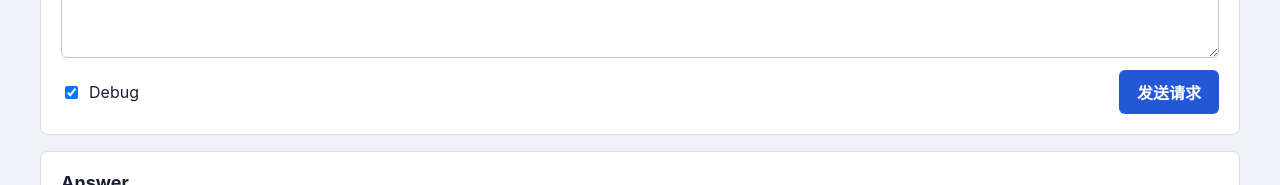
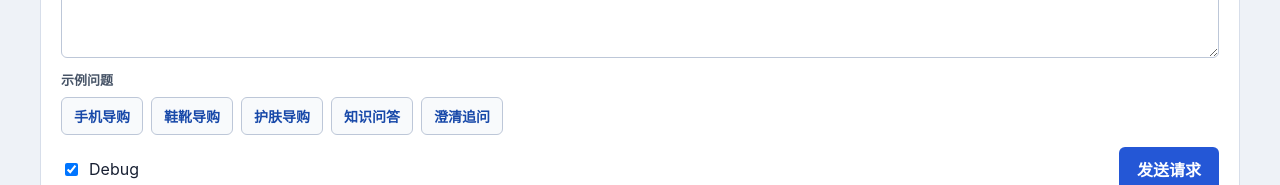
Before and after one commit to Tao-zzz08/SmartBuyAgent, a React (Vite) app in the folder frontend/: page / in a window 1280 px wide. Shown: the part 232-417 px from the top of the page. Built offline with nearby package versions, Linux system fonts and the light colour scheme; no server answers.

Commit message:
feat(frontend): improve web debug examples and trace summary

```diff
--- a/frontend/src/App.css
+++ b/frontend/src/App.css
@@ -54,6 +54,37 @@ a {
   gap: 12px;
 }
 
+.example-query-group {
+  display: grid;
+  gap: 8px;
+}
+
+.example-title {
+  margin: 0;
+  color: #475467;
+  font-size: 13px;
+  font-weight: 700;
+}
+
+.example-list {
+  display: flex;
+  gap: 8px;
+  flex-wrap: wrap;
+}
+
+.example-button {
+  border: 1px solid #bdc7d8;
+  background: #f8fafc;
+  color: #1849a9;
+  font-size: 14px;
+  font-weight: 700;
+  padding: 8px 12px;
+}
+
+.example-button:hover {
+  background: #eef4ff;
+}
+
 .field-label {
   font-weight: 700;
 }
@@ -103,6 +134,12 @@ button:disabled {
 .error-message {
   margin: 14px 0 0;
   color: #b42318;
+  font-weight: 700;
+}
+
+.request-status {
+  margin: 14px 0 0;
+  color: #475467;
   font-weight: 700;
 }
 
@@ -200,6 +237,17 @@ button:disabled {
   font-size: 13px;
 }
 
+.trace-item {
+  display: grid;
+  gap: 8px;
+}
+
+.trace-summary {
+  margin: 0;
+  color: #344054;
+  font-weight: 700;
+}
+
 pre {
   margin: 0;
   overflow-x: auto;
--- a/frontend/src/App.tsx
+++ b/frontend/src/App.tsx
@@ -3,12 +3,40 @@ import { useState, type FormEvent } from "react";
 import { sendChatMessage, type ChatResponse } from "./api/chat";
 import { AnswerPanel } from "./components/AnswerPanel";
 import { CitationList } from "./components/CitationList";
+import { ExampleQueries, type ExampleQuery } from "./components/ExampleQueries";
 import { ProductCardList } from "./components/ProductCardList";
 import { RawJsonPanel } from "./components/RawJsonPanel";
 import { TracePanel } from "./components/TracePanel";
 import "./App.css";
 
 const DEFAULT_QUERY = "预算3000，推荐一款拍照好的手机";
+const EXAMPLE_QUERIES: ExampleQuery[] = [
+  {
+    label: "手机导购",
+    query: "预算3000，推荐一款拍照好的手机",
+    description: "触发商品召回和知识 citation",
+  },
+  {
+    label: "鞋靴导购",
+    query: "500以内，想买一双通勤防滑的鞋",
+    description: "测试鞋靴品类和预算过滤",
+  },
+  {
+    label: "护肤导购",
+    query: "敏感肌用什么保湿修护面霜，预算300以内",
+    description: "测试护肤品类和偏好解析",
+  },
+  {
+    label: "知识问答",
+    query: "为什么手机拍照不能只看像素",
+    description: "只触发知识文档 citation 召回",
+  },
+  {
+    label: "澄清追问",
+    query: "推荐一下",
+    description: "测试缺少品类时的澄清链路",
+  },
+];
 
 function App() {
   const [query, setQuery] = useState(DEFAULT_QUERY);
@@ -16,6 +44,11 @@ function App() {
   const [response, setResponse] = useState<ChatResponse | null>(null);
   const [error, setError] = useState<string | null>(null);
   const [loading, setLoading] = useState(false);
+
+  const handleExampleSelect = (exampleQuery: string) => {
+    setQuery(exampleQuery);
+    setError(null);
+  };
 
   const handleSubmit = async (event: FormEvent<HTMLFormElement>) => {
     event.preventDefault();
@@ -51,6 +84,10 @@ function App() {
               onChange={(event) => setQuery(event.target.value)}
               rows={5}
             />
+            <ExampleQueries
+              examples={EXAMPLE_QUERIES}
+              onSelect={handleExampleSelect}
+            />
 
             <div className="form-actions">
               <label className="checkbox-label">
@@ -67,6 +104,15 @@ function App() {
             </div>
           </form>
 
+          {loading ? (
+            <p className="request-status">正在请求后端 /api/chat...</p>
+          ) : null}
+          {!loading && response ? (
+            <p className="request-status">
+              请求完成：返回 {response.product_cards.length} 个商品卡片，
+              {response.citations.length} 条 citation，{response.trace.length} 个 trace step
+            </p>
+          ) : null}
           {error ? <p className="error-message">{error}</p> : null}
         </section>
 
--- /dev/null
+++ b/frontend/src/components/ExampleQueries.tsx
@@ -0,0 +1,31 @@
+export type ExampleQuery = {
+  label: string;
+  query: string;
+  description?: string;
+};
+
+type ExampleQueriesProps = {
+  examples: ExampleQuery[];
+  onSelect: (query: string) => void;
+};
+
+export function ExampleQueries({ examples, onSelect }: ExampleQueriesProps) {
+  return (
+    <div className="example-query-group">
+      <p className="example-title">示例问题</p>
+      <div className="example-list">
+        {examples.map((example) => (
+          <button
+            className="example-button"
+            key={example.label}
+            onClick={() => onSelect(example.query)}
+            title={example.description}
+            type="button"
+          >
+            {example.label}
+          </button>
+        ))}
+      </div>
+    </div>
+  );
+}
--- a/frontend/src/components/TracePanel.tsx
+++ b/frontend/src/components/TracePanel.tsx
@@ -11,9 +11,10 @@ export function TracePanel({ trace }: TracePanelProps) {
       {trace.length > 0 ? (
         <div className="trace-list">
           {trace.map((step, index) => (
-            <pre key={`${String(step.step ?? "step")}-${index}`}>
-              {JSON.stringify(step, null, 2)}
-            </pre>
+            <article className="trace-item" key={`${String(step.step ?? "step")}-${index}`}>
+              <p className="trace-summary">{formatTraceSummary(step)}</p>
+              <pre>{JSON.stringify(step, null, 2)}</pre>
+            </article>
           ))}
         </div>
       ) : (
@@ -22,3 +23,39 @@ export function TracePanel({ trace }: TracePanelProps) {
     </section>
   );
 }
+
+function formatTraceSummary(step: TraceStep): string {
+  const stepName = getString(step.step, "unknown_step");
+
+  if (stepName === "query_understanding") {
+    const intent = getString(step.intent, "-");
+    const category = getString(step.category_id, "-");
+    const budgetMax = getNumber(step.budget_max);
+    const preferences = Array.isArray(step.preferences)
+      ? step.preferences.join(", ")
+      : "-";
+    return `query_understanding：intent=${intent}，category=${category}，budget_max=${budgetMax ?? "-"}，preferences=${preferences || "-"}`;
+  }
+
+  if (stepName === "product_retrieval") {
+    return `product_retrieval：召回 ${getNumber(step.candidate_count) ?? 0} 个商品`;
+  }
+
+  if (stepName === "knowledge_retrieval") {
+    return `knowledge_retrieval：召回 ${getNumber(step.citation_count) ?? 0} 条 citation`;
+  }
+
+  if (stepName === "response_composer") {
+    return `response_composer：生成 ${getNumber(step.product_count) ?? 0} 个商品卡片，使用 ${getNumber(step.citation_count) ?? 0} 条 citation`;
+  }
+
+  return `${stepName}：查看原始 JSON`;
+}
+
+function getString(value: unknown, fallback: string): string {
+  return typeof value === "string" ? value : fallback;
+}
+
+function getNumber(value: unknown): number | null {
+  return typeof value === "number" ? value : null;
+}
```
